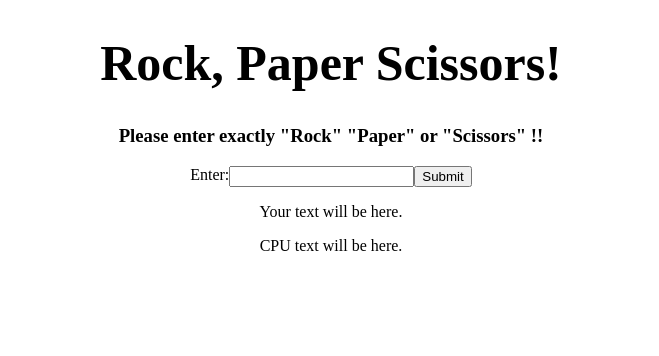
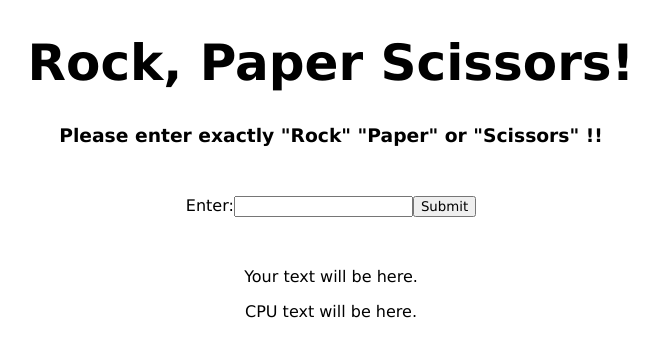
Before and after one commit to AceRosario/RockPaperScissorsV2, a plain HTML site: page index.html in a window 1280 px wide. Shown: the whole page, without its empty margins (309-968 px from the left). Drawn offline with Linux system fonts and the light colour scheme.

Commit message:
css addition

```diff
--- a/style.css
+++ b/style.css
@@ -1,4 +1,10 @@
+body *{
+    font-family:Verdana, Geneva, Tahoma, sans-serif;
+
+}
+
 #title{
+    font-family:Verdana, Geneva, Tahoma, sans-serif;
     font-size: 50px;
     text-align: center;
 }
@@ -7,13 +13,17 @@
     text-align: center;
 }
 
+
 .input{
+margin-top: 50px;
 display: flex;
 justify-content: center;
 }
 
+
 #textOutput{
     text-align: center;
+    margin-top: 50px;
 }
 
 #cpuOutput{
```
